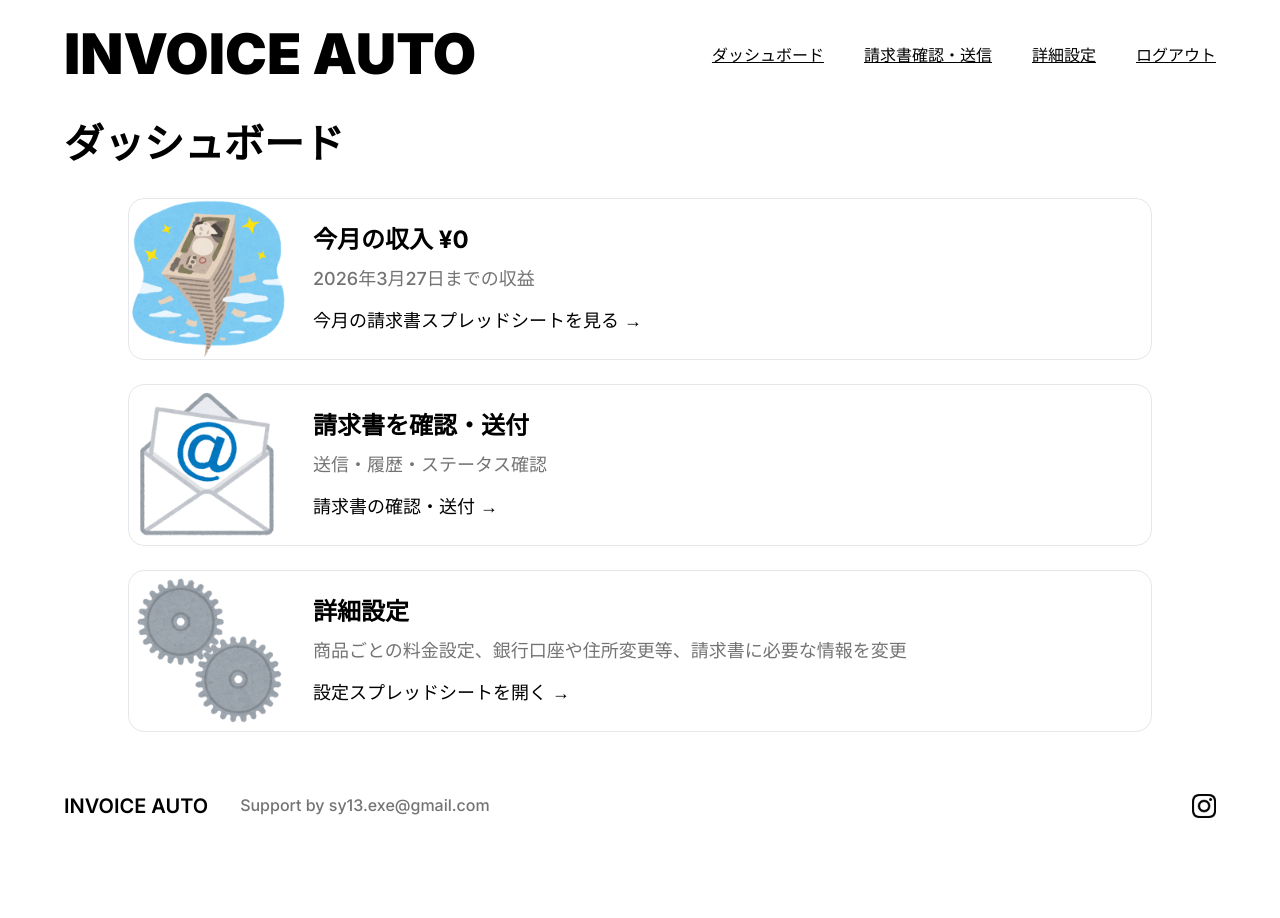
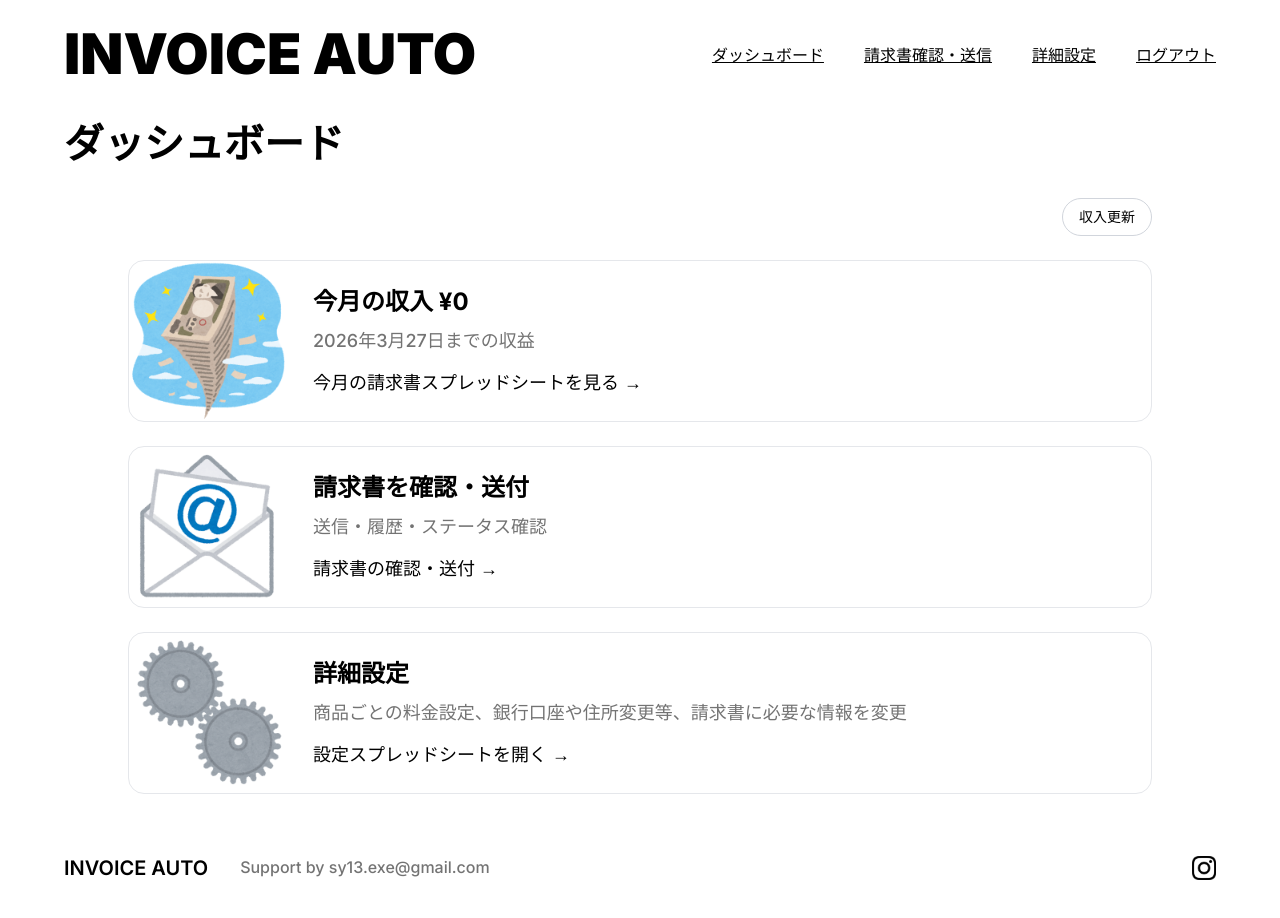
Before and after one commit to gira9317/invoice-auto-next, a Next.js app: page /dashboard in a window 1280 px wide. Shown: the top 918 px of the page. Before the commit the page ends 861 px from the top, so only its background shows below. Built offline with nearby package versions, Linux system fonts and the light colour scheme; no server answers.

Commit message:
ダッシュボードの金額更新をボタン化

```diff
--- a/app/dashboard/page.tsx
+++ b/app/dashboard/page.tsx
@@ -8,8 +8,8 @@ export default function Home() {
 
     const [totalAmount, setTotalAmount] = useState(0)
     const [sheetUrl, setSheetUrl] = useState("")
+    const [loading, setLoading] = useState(false)
 
-    const calcurated_income = 10 //ロード関数実装後置き換え
     const today = new Date()
     const year = today.getFullYear()
     const month = today.getMonth() + 1
@@ -18,8 +18,10 @@ export default function Home() {
 
 
     const loadCalcurateIncome = async () => {
+    setLoading(true)
     const { data: profile } = await supabase.auth.getUser()
     const userId = profile?.user?.id
+
 
     const res = await fetch('/api/calcurate-income', {
         method: "POST",
@@ -45,13 +47,8 @@ export default function Home() {
 
     setTotalAmount(data.totalAmount)
     setSheetUrl(data.sheetUrl)
+    setLoading(false)
 }
-
-
-
-    useEffect(() => {
-    loadCalcurateIncome();
-    }, [])
 
     return (
         <div className="min-h-screen">
@@ -104,6 +101,22 @@ export default function Home() {
             </header>
 
             <main className="flex flex-col gap-6 px-4 py-5 md:px-8 lg:px-16">
+                <div className="flex w-full max-w-5xl mx-auto justify-end">
+                    <button
+                        type="button"
+                        onClick={loadCalcurateIncome}
+                        disabled={loading}
+                        className="
+                            rounded-full border border-gray-300 px-4 py-2 text-sm font-medium
+                            transition hover:bg-gray-100
+                            cursor-pointer
+                            disabled:cursor-not-allowed disabled:opacity-50
+                            disabled:hover:bg-transparent
+                            "
+                        >
+                        {loading ? '更新中...' : '収入更新'}
+                    </button>
+                </div>
                 <a
                     href={sheetUrl || "#"}
                     target="_blank"
```
